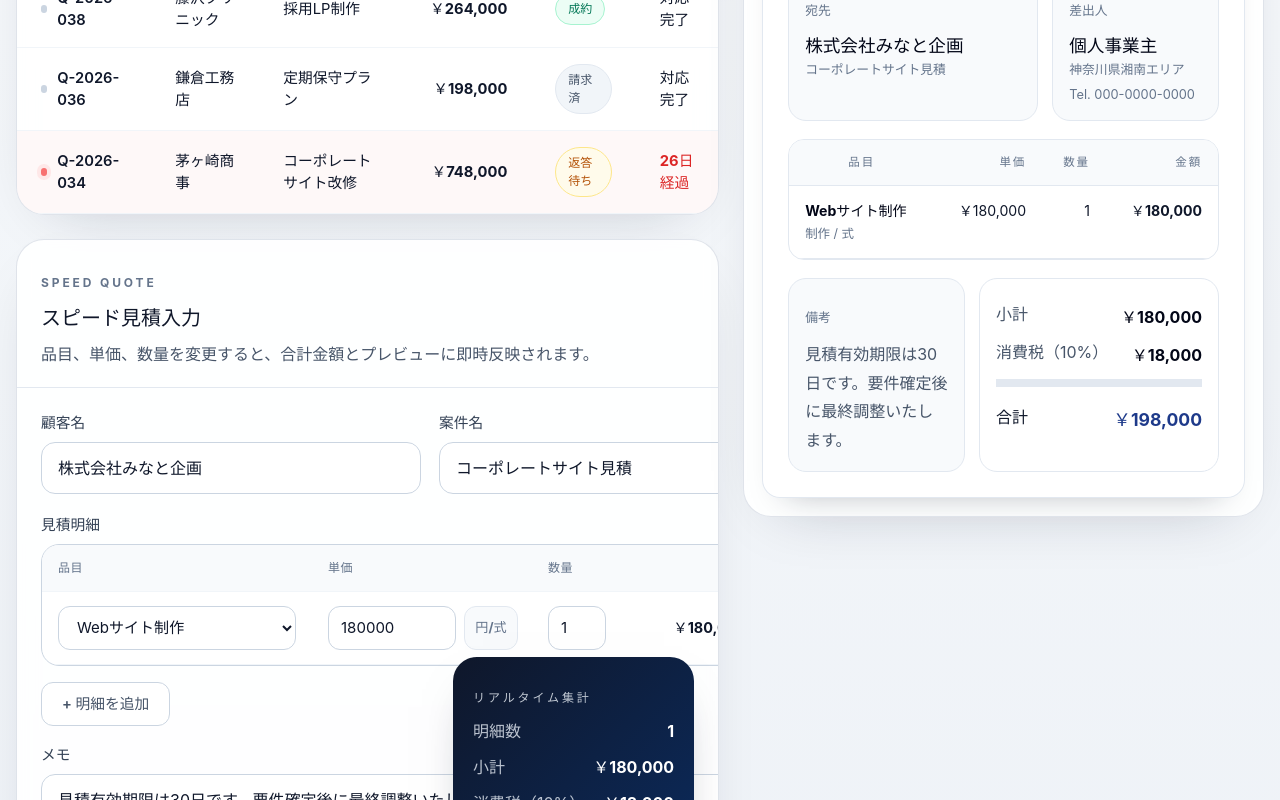
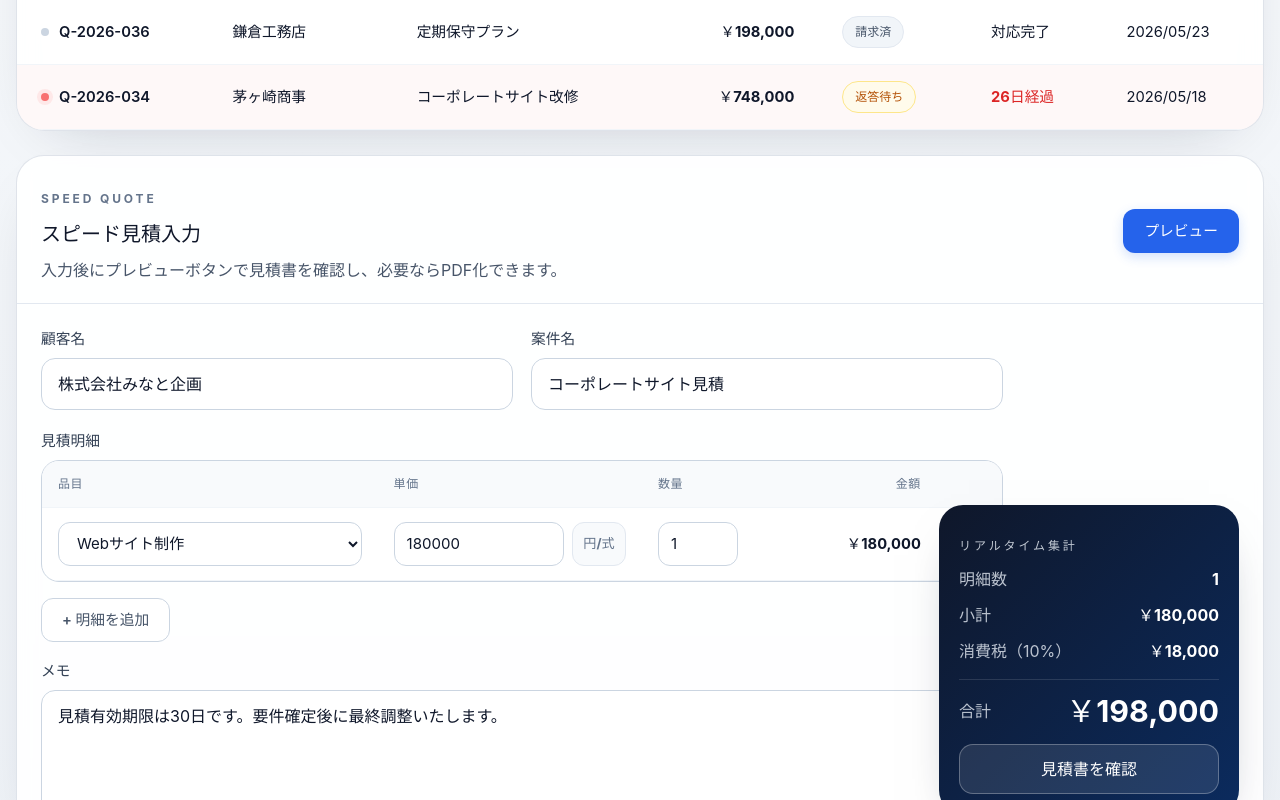
Before and after one commit to HiroyWorks/shonan-dx-app, a React (Vite) app: page / in a window 1280 px wide. Shown: the part 580-1380 px from the top of the page. Built offline with nearby package versions, Linux system fonts and the light colour scheme.

Commit message:
Move quote preview into modal

```diff
--- a/src/App.css
+++ b/src/App.css
@@ -1103,3 +1103,211 @@
     width: 100% !important;
   }
 }
+
+/* Layout update: dashboard first, full-width input second, preview in modal */
+.main-stack {
+  display: grid;
+  gap: 24px;
+}
+
+.panel-head-actions {
+  display: flex;
+  align-items: center;
+  justify-content: space-between;
+  gap: 20px;
+}
+
+.quote-panel .form-grid {
+  grid-template-columns: minmax(0, 1fr) 300px;
+  align-items: start;
+}
+
+.quote-panel .form-items-table {
+  min-width: 960px;
+}
+
+.quote-panel .form-items-table th:nth-child(1),
+.quote-panel .form-items-table td:nth-child(1) {
+  width: 330px;
+}
+
+.quote-panel .form-items-table th:nth-child(2),
+.quote-panel .form-items-table td:nth-child(2) {
+  width: 260px;
+}
+
+.quote-panel .form-items-table th:nth-child(3),
+.quote-panel .form-items-table td:nth-child(3) {
+  width: 110px;
+}
+
+.quote-panel .form-items-table th:nth-child(4),
+.quote-panel .form-items-table td:nth-child(4) {
+  width: 180px;
+  white-space: nowrap;
+}
+
+.quote-panel .form-items-table th:nth-child(5),
+.quote-panel .form-items-table td:nth-child(5) {
+  width: 64px;
+}
+
+.quote-panel .amount {
+  white-space: nowrap;
+}
+
+.btn-preview-on-card {
+  width: 100%;
+  margin-top: 18px;
+  border: 1px solid rgba(255, 255, 255, 0.28);
+  border-radius: 14px;
+  background: rgba(255, 255, 255, 0.1);
+  color: #fff;
+  cursor: pointer;
+  font-weight: 700;
+  padding: 12px 14px;
+  transition: background 0.2s ease, transform 0.2s ease;
+}
+
+.btn-preview-on-card:hover {
+  background: rgba(255, 255, 255, 0.16);
+  transform: translateY(-1px);
+}
+
+.modal-overlay {
+  position: fixed;
+  inset: 0;
+  z-index: 50;
+  display: grid;
+  place-items: center;
+  padding: 24px;
+  background: rgba(15, 23, 42, 0.58);
+  backdrop-filter: blur(8px);
+}
+
+.modal-window {
+  width: min(980px, 100%);
+  max-height: min(92vh, 980px);
+  overflow: auto;
+  border: 1px solid rgba(226, 232, 240, 0.8);
+  border-radius: 28px;
+  background: #f8fafc;
+  box-shadow: 0 34px 90px -28px rgba(2, 6, 23, 0.55);
+}
+
+.modal-bar {
+  position: sticky;
+  top: 0;
+  z-index: 2;
+  display: flex;
+  align-items: center;
+  justify-content: space-between;
+  gap: 18px;
+  padding: 18px 22px;
+  border-bottom: 1px solid #e2e8f0;
+  background: rgba(248, 250, 252, 0.94);
+  backdrop-filter: blur(12px);
+}
+
+.modal-bar h2 {
+  margin: 6px 0 0;
+  font-size: 1.2rem;
+}
+
+.modal-actions {
+  display: flex;
+  gap: 10px;
+  flex-wrap: wrap;
+  justify-content: flex-end;
+}
+
+.modal-paper-shell {
+  padding: 22px;
+}
+
+.modal-paper-shell .paper {
+  max-width: 820px;
+  margin: 0 auto;
+}
+
+@media (max-width: 1180px) {
+  .quote-panel .form-grid {
+    grid-template-columns: 1fr;
+  }
+
+  .summary-column {
+    align-self: stretch;
+  }
+}
+
+@media (max-width: 720px) {
+  .panel-head-actions,
+  .modal-bar {
+    align-items: stretch;
+    flex-direction: column;
+  }
+
+  .panel-head-actions .btn-primary,
+  .modal-actions,
+  .modal-actions .btn-secondary {
+    width: 100%;
+  }
+
+  .modal-overlay {
+    padding: 10px;
+  }
+
+  .modal-window {
+    border-radius: 22px;
+    max-height: 94vh;
+  }
+
+  .modal-paper-shell {
+    padding: 12px;
+  }
+}
+
+@media print {
+  body {
+    background: #fff !important;
+  }
+
+  .app-header,
+  .kpi-section,
+  .main-stack,
+  .modal-bar {
+    display: none !important;
+  }
+
+  .app-shell,
+  .page,
+  .modal-overlay,
+  .modal-window,
+  .paper-shell {
+    display: block !important;
+    position: static !important;
+    inset: auto !important;
+    width: auto !important;
+    max-width: none !important;
+    height: auto !important;
+    max-height: none !important;
+    margin: 0 !important;
+    padding: 0 !important;
+    overflow: visible !important;
+    border: none !important;
+    background: #fff !important;
+    box-shadow: none !important;
+    backdrop-filter: none !important;
+  }
+
+
+  .paper {
+    width: 100% !important;
+    max-width: none !important;
+    margin: 0 !important;
+    border: none !important;
+    border-radius: 0 !important;
+    box-shadow: none !important;
+    padding: 0 !important;
+  }
+}
--- a/src/App.tsx
+++ b/src/App.tsx
@@ -1,4 +1,4 @@
-import React, { useMemo, useState } from 'react'
+import React, { useEffect, useMemo, useState } from 'react'
 import './App.css'
 
 void React
@@ -125,6 +125,23 @@ function App() {
   const [projectName, setProjectName] = useState('コーポレートサイト見積')
   const [memo, setMemo] = useState('見積有効期限は30日です。要件確定後に最終調整いたします。')
   const [lineItems, setLineItems] = useState<LineItem[]>([newLineItem()])
+  const [isPreviewOpen, setIsPreviewOpen] = useState(false)
+
+  useEffect(() => {
+    if (!isPreviewOpen) return
+
+    const handleKeyDown = (event: KeyboardEvent) => {
+      if (event.key === 'Escape') setIsPreviewOpen(false)
+    }
+
+    document.body.style.overflow = 'hidden'
+    window.addEventListener('keydown', handleKeyDown)
+
+    return () => {
+      document.body.style.overflow = ''
+      window.removeEventListener('keydown', handleKeyDown)
+    }
+  }, [isPreviewOpen])
 
   const handleLineItemChange = (id: string, field: keyof LineItem, value: string | number) => {
     setLineItems((prev) =>
@@ -153,6 +170,56 @@ function App() {
   )
   const tax = Math.round(subtotal * 0.1)
   const total = subtotal + tax
+
+  const quotePreview = (
+    <div className="paper">
+      <div className="paper-header">
+        <div>
+          <p className="paper-kicker">Estimate</p>
+          <h3>見積書</h3>
+          <p className="paper-sub">No. Q-2026-045</p>
+        </div>
+        <div className="paper-date"><span>発行日</span><strong>2026/06/25</strong></div>
+      </div>
+
+      <div className="paper-meta">
+        <div className="paper-box"><p className="paper-small">宛先</p><strong>{clientName}</strong><span>{projectName}</span></div>
+        <div className="paper-box"><p className="paper-small">差出人</p><strong>個人事業主</strong><span>神奈川県湘南エリア</span><span>Tel. 000-0000-0000</span></div>
+      </div>
+
+      <div className="paper-table-wrap">
+        <table className="paper-table">
+          <thead><tr><th>品目</th><th className="align-right">単価</th><th className="align-right">数量</th><th className="align-right">金額</th></tr></thead>
+          <tbody>
+            {lineItems.map((row) => {
+              const item = ITEMS.find((i) => i.id === row.itemId) ?? ITEMS[0]
+              return (
+                <tr key={row.id}>
+                  <td>
+                    <strong>{item.name}</strong>
+                    <span>{item.category} / {item.unit}</span>
+                  </td>
+                  <td className="align-right">{formatYen(row.unitPrice)}</td>
+                  <td className="align-right">{row.quantity}</td>
+                  <td className="align-right amount">{formatYen(row.unitPrice * row.quantity)}</td>
+                </tr>
+              )
+            })}
+          </tbody>
+        </table>
+      </div>
+
+      <div className="paper-bottom">
+        <div className="paper-note"><p className="paper-small">備考</p><p>{memo}</p></div>
+        <div className="paper-totals">
+          <div><span>小計</span><strong>{formatYen(subtotal)}</strong></div>
+          <div><span>消費税（10%）</span><strong>{formatYen(tax)}</strong></div>
+          <div className="total-line" />
+          <div className="grand-total"><span>合計</span><strong>{formatYen(total)}</strong></div>
+        </div>
+      </div>
+    </div>
+  )
 
   return (
     <div className="app-shell">
@@ -190,8 +257,7 @@ function App() {
           </div>
         </section>
 
-        <main className="content-grid">
-          <section className="left-column">
+        <main className="main-stack">
           <section className="panel">
             <div className="panel-head">
               <div>
@@ -242,13 +308,16 @@ function App() {
             </div>
           </section>
 
-            <section className="panel">
-              <div className="panel-head">
+          <section className="panel quote-panel">
+            <div className="panel-head panel-head-actions">
               <div>
                 <p className="section-kicker">Speed Quote</p>
                 <h2>スピード見積入力</h2>
+                <p className="section-copy">入力後にプレビューボタンで見積書を確認し、必要ならPDF化できます。</p>
               </div>
-                <p className="section-copy">品目、単価、数量を変更すると、合計金額とプレビューに即時反映されます。</p>
+              <button className="btn-primary" onClick={() => setIsPreviewOpen(true)}>
+                プレビュー
+              </button>
             </div>
 
             <div className="form-grid">
@@ -272,11 +341,11 @@ function App() {
                     <table className="form-items-table">
                       <thead>
                         <tr>
-                            <th style={{ width: 270 }}>品目</th>
-                            <th style={{ width: 220 }}>単価</th>
-                            <th style={{ width: 90 }}>数量</th>
-                            <th className="align-right" style={{ width: 140 }}>金額</th>
-                            <th style={{ width: 56 }}></th>
+                          <th style={{ width: 330 }}>品目</th>
+                          <th style={{ width: 260 }}>単価</th>
+                          <th style={{ width: 110 }}>数量</th>
+                          <th className="align-right" style={{ width: 180 }}>金額</th>
+                          <th style={{ width: 64 }}></th>
                         </tr>
                       </thead>
                       <tbody>
@@ -321,7 +390,7 @@ function App() {
                                   }
                                 />
                               </td>
-                                <td className="align-right amount" style={{ fontSize: '0.9rem' }}>
+                              <td className="align-right amount">
                                 {formatYen(rowTotal)}
                               </td>
                               <td>
@@ -359,74 +428,39 @@ function App() {
                   <div className="summary-row"><span>消費税（10%）</span><strong>{formatYen(tax)}</strong></div>
                   <div className="summary-divider" />
                   <div className="summary-total"><span>合計</span><strong>{formatYen(total)}</strong></div>
+                  <button className="btn-preview-on-card" onClick={() => setIsPreviewOpen(true)}>
+                    見積書を確認
+                  </button>
                 </div>
               </aside>
             </div>
           </section>
-          </section>
+        </main>
+      </div>
 
-          <aside className="right-column">
-            <section className="panel preview-panel">
-              <div className="panel-head">
+      {isPreviewOpen && (
+        <div className="modal-overlay" onMouseDown={() => setIsPreviewOpen(false)}>
+          <div className="modal-window" role="dialog" aria-modal="true" aria-label="見積プレビュー" onMouseDown={(e) => e.stopPropagation()}>
+            <div className="modal-bar">
               <div>
                 <p className="section-kicker">Preview</p>
                 <h2>A4見積プレビュー</h2>
               </div>
+              <div className="modal-actions">
+                <button className="btn-secondary" onClick={() => window.print()}>
+                  PDF化 / 印刷
+                </button>
+                <button className="btn-secondary" onClick={() => setIsPreviewOpen(false)}>
+                  閉じる
+                </button>
               </div>
-
-              <div className="paper-shell">
-                <div className="paper">
-                  <div className="paper-header">
-                    <div>
-                      <p className="paper-kicker">Estimate</p>
-                      <h3>見積書</h3>
-                      <p className="paper-sub">No. Q-2026-045</p>
             </div>
-                    <div className="paper-date"><span>発行日</span><strong>2026/06/25</strong></div>
-                  </div>
-
-                  <div className="paper-meta">
-                    <div className="paper-box"><p className="paper-small">宛先</p><strong>{clientName}</strong><span>{projectName}</span></div>
-                    <div className="paper-box"><p className="paper-small">差出人</p><strong>個人事業主</strong><span>神奈川県湘南エリア</span><span>Tel. 000-0000-0000</span></div>
-                  </div>
-
-                  <div className="paper-table-wrap">
-                    <table className="paper-table">
-                      <thead><tr><th>品目</th><th className="align-right">単価</th><th className="align-right">数量</th><th className="align-right">金額</th></tr></thead>
-                      <tbody>
-                        {lineItems.map((row) => {
-                          const item = ITEMS.find((i) => i.id === row.itemId) ?? ITEMS[0]
-                          return (
-                            <tr key={row.id}>
-                              <td>
-                                <strong>{item.name}</strong>
-                                <span>{item.category} / {item.unit}</span>
-                              </td>
-                              <td className="align-right">{formatYen(row.unitPrice)}</td>
-                              <td className="align-right">{row.quantity}</td>
-                              <td className="align-right amount">{formatYen(row.unitPrice * row.quantity)}</td>
-                            </tr>
-                          )
-                        })}
-                      </tbody>
-                    </table>
-                  </div>
-
-                  <div className="paper-bottom">
-                    <div className="paper-note"><p className="paper-small">備考</p><p>{memo}</p></div>
-                    <div className="paper-totals">
-                      <div><span>小計</span><strong>{formatYen(subtotal)}</strong></div>
-                      <div><span>消費税（10%）</span><strong>{formatYen(tax)}</strong></div>
-                      <div className="total-line" />
-                      <div className="grand-total"><span>合計</span><strong>{formatYen(total)}</strong></div>
+            <div className="paper-shell modal-paper-shell">
+              {quotePreview}
             </div>
           </div>
         </div>
-              </div>
-            </section>
-          </aside>
-        </main>
-      </div>
+      )}
     </div>
   )
 }
```
Lines whose indentation alone changed are shown as unchanged.
